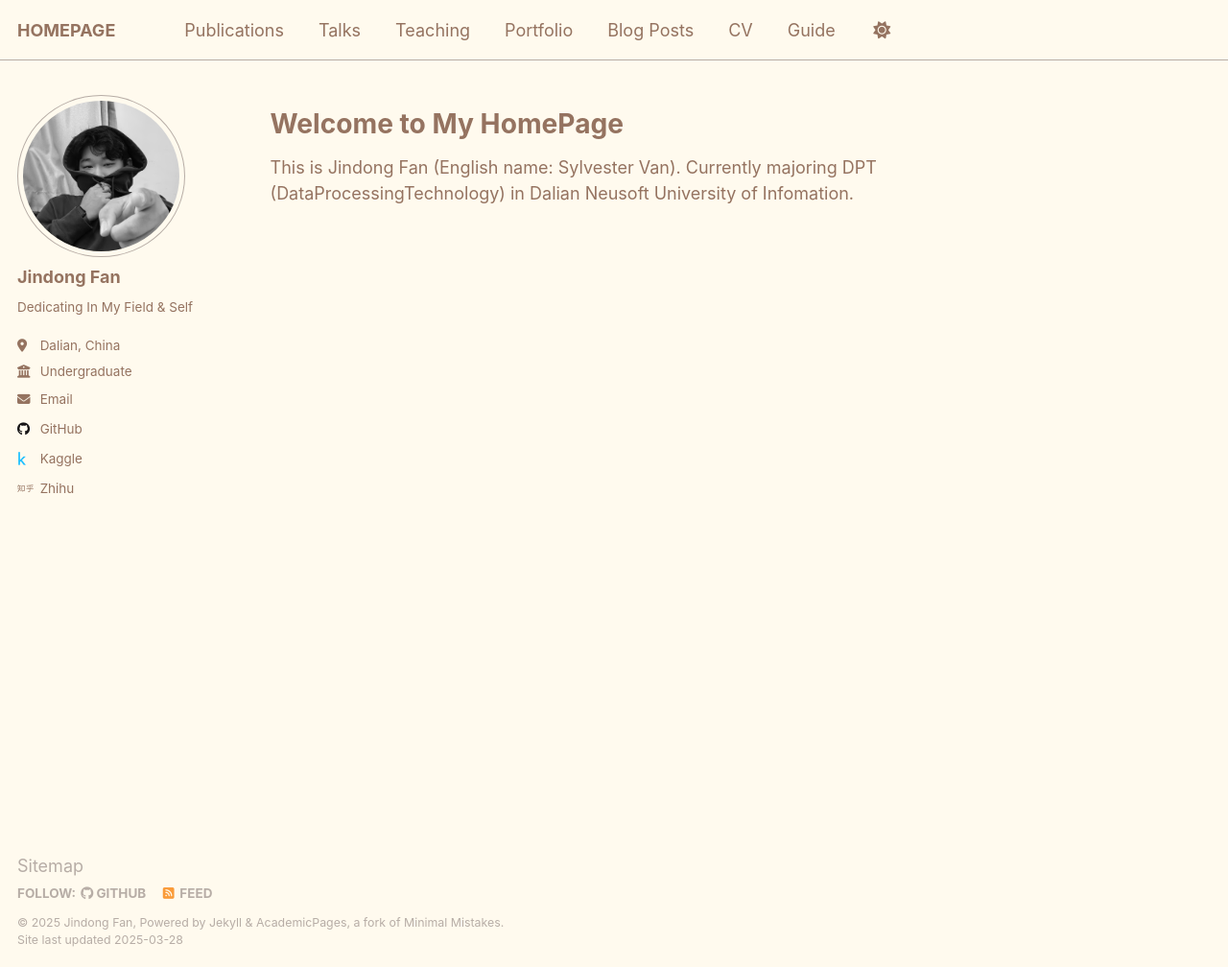
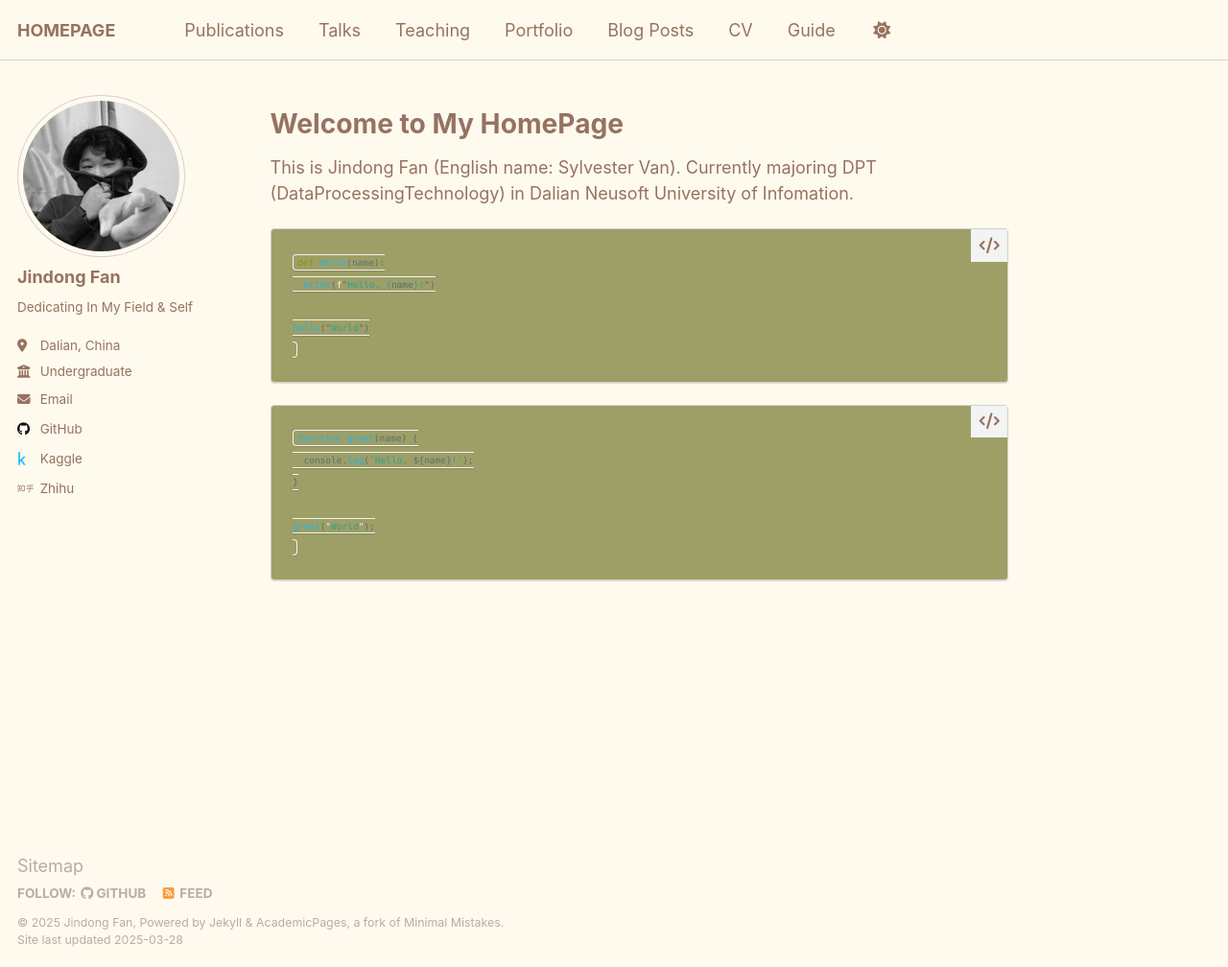
Before and after one commit to Sylvestervan/sylvestervan.github.io, a Jekyll site: the page built from _pages/about.md, in a window 1280 px wide and 1008 px high. Shown: the whole window at 96% size. Built offline with Jekyll 4.4.1, drawn with Linux system fonts in a browser that asks for light colours.

Commit message:
change alter color

````diff
--- a/_pages/about.md
+++ b/_pages/about.md
@@ -10,3 +10,17 @@ redirect_from:
 Welcome to My HomePage
 ======
 This is Jindong Fan (English name: Sylvester Van). Currently majoring DPT (DataProcessingTechnology) in Dalian Neusoft University of Infomation.
+
+```python
+def hello(name):
+  print(f"Hello, {name}!")
+
+hello("World")
+```
+```javascript
+function greet(name) {
+  console.log(`Hello, ${name}!`);
+}
+
+greet("World");
+```
--- a/_sass/theme/_default.scss
+++ b/_sass/theme/_default.scss
@@ -13,6 +13,7 @@ $romantic-rose              : #985E64;
 $block-bg                   : #9D9F66;
 $text-brown                 : #957360;
 $text-brown-li              : #B7ADA6;
+$text-brown-extra-light     : #d6cfca;
 $code-text                  : #FAF0E6;
 
 /* Color codes used for the site */
@@ -36,7 +37,7 @@ $sidebar-screen-min-width   : 1024px;
 :root {
     --global-base-color                 : #{$gray};
     --global-bg-color                   : #{$lighter-lemon};
-    --global-border-color               : #{$text-brown-li};
+    --global-border-color               : #{$text-brown-extra-light};
     --global-code-background-color      : #{$block-bg};
     --global-code-text-color            : #{$code-text};
     --global-fig-caption-color          : mix(#fff,  #{$gray}, 25%);
````
